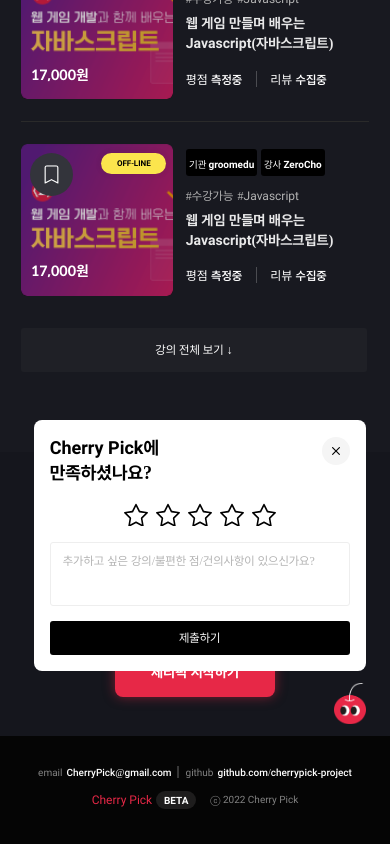
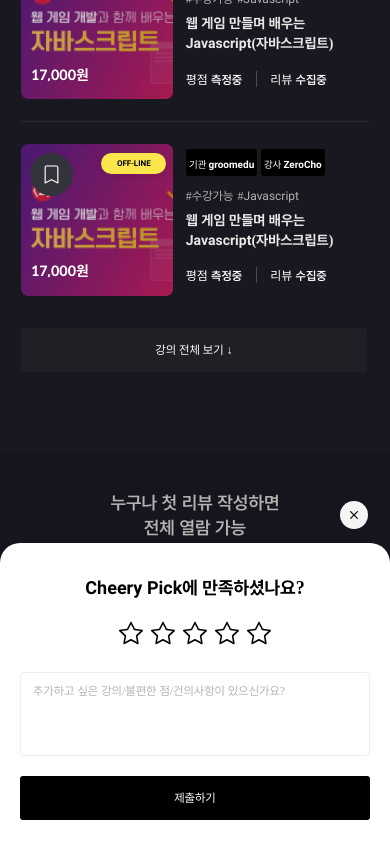
Before and after one commit to cjy0019/cherry-front, a React app: page / in a window 390 px wide. Both pictures are taken after a click on the button 349 px from the left and 3757 px from the top of the page. Shown: the part 3054-3898 px from the top of the page. Built offline with nearby package versions, Linux system fonts and the light colour scheme.

Commit message:
feature : 메인 페이지 / 모바일 피드백 클릭시 UI 추가 "#94"

```diff
--- a/src/components/UI/atoms/feedback/Feedback.jsx
+++ b/src/components/UI/atoms/feedback/Feedback.jsx
@@ -1,12 +1,13 @@
 import React, { useState } from 'react';
 import styled, { css } from 'styled-components';
+import { responsive } from '../../../../style/responsive';
 
 import zeroStart from '../../../../assets/img/star0_dark.svg';
 import halfStart from '../../../../assets/img/star0.5_dark.svg';
 import fullStart from '../../../../assets/img/star1_dark.svg';
 import closeButtonImg from '../../../../assets/img/feddback_close.svg';
 import feedbackImg from '../../../../assets/img/feedback.png';
-import { responsive } from '../../../../style/responsive';
+import closeButton from '../../../../assets/img/close_w.svg';
 
 const Feedback = ({ className }) => {
   const [feedbackIsClicked, setFeedbackIsClicked] = useState(false);
@@ -44,9 +45,156 @@
         <Submit>제출하기</Submit>
         <CloseButton onClick={openFeedback} />
       </FeedbackContainer>
+      <MobileFeedbackContainer feedbackIsClicked={feedbackIsClicked}>
+        <CloseFeedbackButton onClick={openFeedback} />
+        <FeedbackTitle>Cheery Pick에 만족하셨나요?</FeedbackTitle>
+        <StarsUl>
+          <StarLi>
+            <StarImg src={zeroStart} alt='별점'></StarImg>
+          </StarLi>
+          <StarLi>
+            <StarImg src={zeroStart} alt='별점'></StarImg>
+          </StarLi>
+          <StarLi>
+            <StarImg src={zeroStart} alt='별점'></StarImg>
+          </StarLi>
+          <StarLi>
+            <StarImg src={zeroStart} alt='별점'></StarImg>
+          </StarLi>
+          <StarLi>
+            <StarImg src={zeroStart} alt='별점'></StarImg>
+          </StarLi>
+        </StarsUl>
+        <MobileFeedbackTextArea
+          cols='8'
+          placeholder='추가하고 싶은 강의/불편한 점/건의사항이 있으신가요?'
+        />
+        <MobileSubmitButton>제출하기</MobileSubmitButton>
+      </MobileFeedbackContainer>
     </Container>
   );
 };
+
+const CloseFeedbackButton = styled.button`
+  all: unset;
+  box-sizing: border-box;
+
+  background-image: url(${closeButton});
+  background-position: center;
+  background-repeat: no-repeat;
+
+  position: absolute;
+  top: -44px;
+  right: 20px;
+
+  width: 32px;
+  height: 32px;
+
+  margin-bottom: 12px;
+`;
+
+const MobileSubmitButton = styled.button`
+  all: unset;
+  box-sizing: border-box;
+  display: flex;
+  align-items: center;
+  justify-content: center;
+
+  width: 100%;
+  height: 44px;
+
+  margin-top: 20px;
+  background-color: #000000;
+  border-radius: 3px;
+
+  font-weight: 400;
+  font-size: 0.75rem;
+  color: #ffffff;
+`;
+
+const MobileFeedbackTextArea = styled.textarea`
+  all: unset;
+  box-sizing: border-box;
+
+  width: 100%;
+  height: 84px;
+
+  background-color: #ffffff;
+  border: 1px solid #eeeeee;
+  border-radius: 3px;
+
+  margin-top: 24px;
+  padding: 12px;
+
+  font-style: normal;
+  font-weight: 400;
+  font-size: 0.75rem;
+
+  color: #000000;
+
+  &::placeholder {
+    font-style: normal;
+    font-weight: 400;
+    font-size: 0.75rem;
+
+    color: #000000;
+    opacity: 0.3;
+  }
+`;
+
+const StarImg = styled.img`
+  width: 24px;
+  height: 24px;
+`;
+
+const StarLi = styled.li`
+  list-style: none;
+`;
+
+const StarsUl = styled.ul`
+  display: flex;
+  align-items: center;
+  justify-content: center;
+
+  margin-top: 24px;
+  gap: 8px;
+`;
+
+const FeedbackTitle = styled.p`
+  font-style: normal;
+  font-weight: 700;
+  font-size: 1.125rem;
+  color: #000000;
+`;
+
+const MobileFeedbackContainer = styled.div`
+  display: none;
+
+  @media ${responsive.mobile} {
+    ${({ feedbackIsClicked }) =>
+      feedbackIsClicked
+        ? css`
+            display: flex;
+          `
+        : css`
+            display: none;
+          `}
+
+    flex-direction: column;
+    align-items: center;
+
+    position: fixed;
+    right: 0;
+    bottom: 0;
+
+    width: 100%;
+
+    padding: 36px 20px 24px 20px;
+
+    background-color: #ffffff;
+    border-radius: 20px 20px 0px 0px;
+  }
+`;
 
 const FeedbackButton = styled.button`
   all: unset;
@@ -70,6 +218,7 @@
 
 const Container = styled.div`
   position: relative;
+  z-index: 9999;
 `;
 
 const CloseButton = styled.button`
@@ -189,6 +338,8 @@
 
   @media ${responsive.mobile} {
     right: 0;
+
+    display: none;
   }
 `;
 
```
